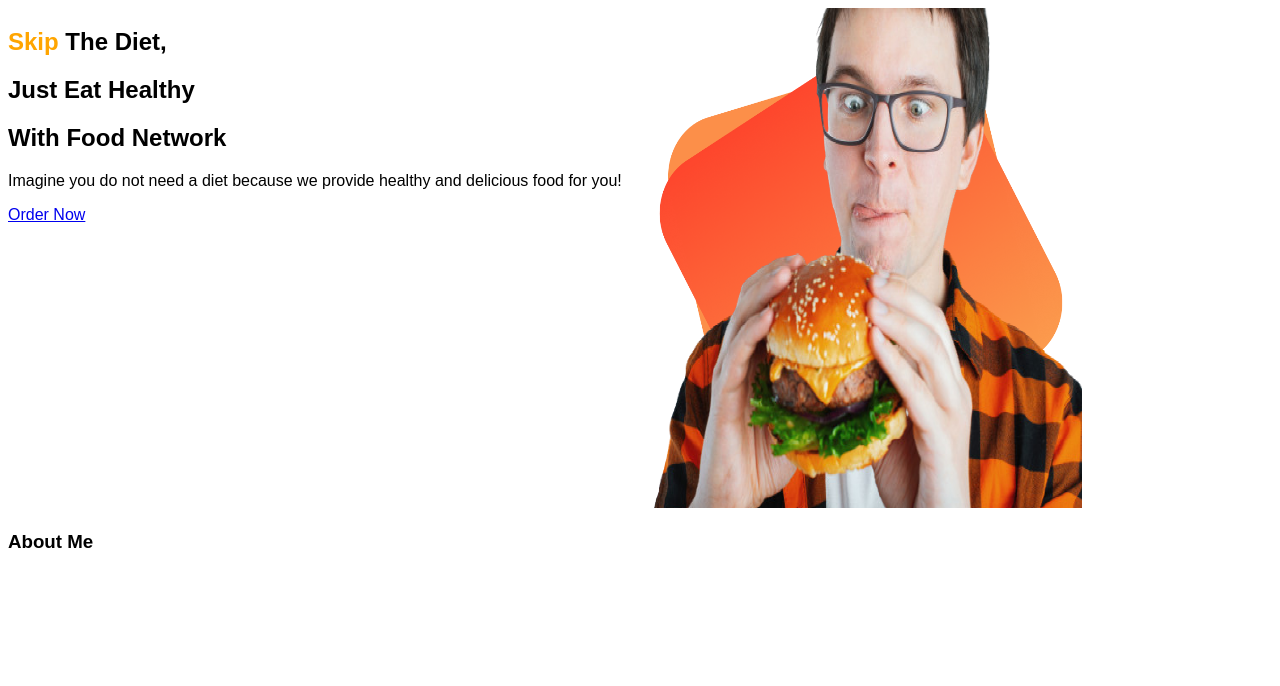
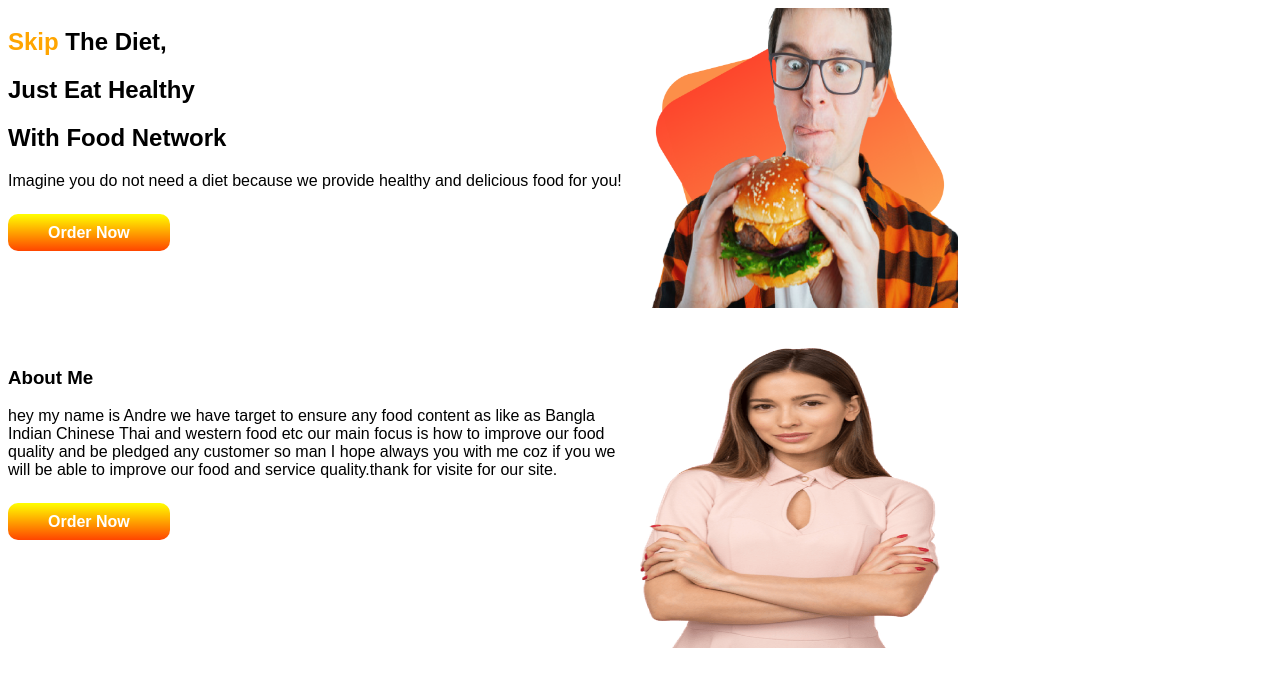
Before and after one commit to zulquar-nine/food-network, a plain HTML site: page index.html in a window 1280 px wide. Drawn offline with Linux system fonts and the light colour scheme.

Commit message:
second commit

```diff
--- a/index.html
+++ b/index.html
@@ -17,13 +17,29 @@
             <h2><span class="color">Skip</span> The Diet,</h2>
             <h2>Just Eat Healthy</h2>
             <h1>With Food Network</h1>
-            <p>Imagine you do not need a diet because we provide healthy and delicious food for you!</p>
-            <a href="www.google.com">Order Now</a>
+            <p>Imagine you do not need a diet because we provide healthy and delicious food for you!</p><br>
+            <a class="link-button" href="www.google.com">Order Now</a>
         </div>
-        <div class="half-width"><img src="images/male.png" alt="" width="500" height="500"></div>
+        <div class="half-width"><img src="images/male.png" alt="" width="500" height="300"></div>
+    </section><br><br>
+
+    <section>
+        <div class="half-width">
+            <div class="text">
+                <h3>About Me</h3>
+                <p>hey my name is Andre we have target to ensure any food content as like as Bangla Indian Chinese Thai
+                    and
+                    western food etc our main focus is how to improve our food quality and be pledged any customer so
+                    man I
+                    hope always you with me coz if you we will be able to improve our food and service quality.thank for
+                    visite for our site.
+                </p><br>
+                <a class="link-button" href="www.google.com">Order Now</a>
+            </div>
+
+        </div>
+        <div><img src="images/Person Image.png" alt="" width="300" height="300"></div>
     </section>
-    <h3>About Me</h3>
-    <p></p>
 </body>
 
 </html>
--- a/style.css
+++ b/style.css
@@ -11,5 +11,19 @@
     width: 50%;
 }
 .half-width img{
-    width: 70%;
+    width: 50%;
+    padding-left: 2px;
 }
+
+.link-button{
+    text-decoration: none;
+    color: white;
+    background-image: linear-gradient(yellow, orangered);
+    padding: 10px 40px;
+    font-weight: 700;
+    border-radius: 10px;
+
+}
+.text{
+    text-align: left;
+}
```
Also changed, not shown: images/Person Image.png (added).
